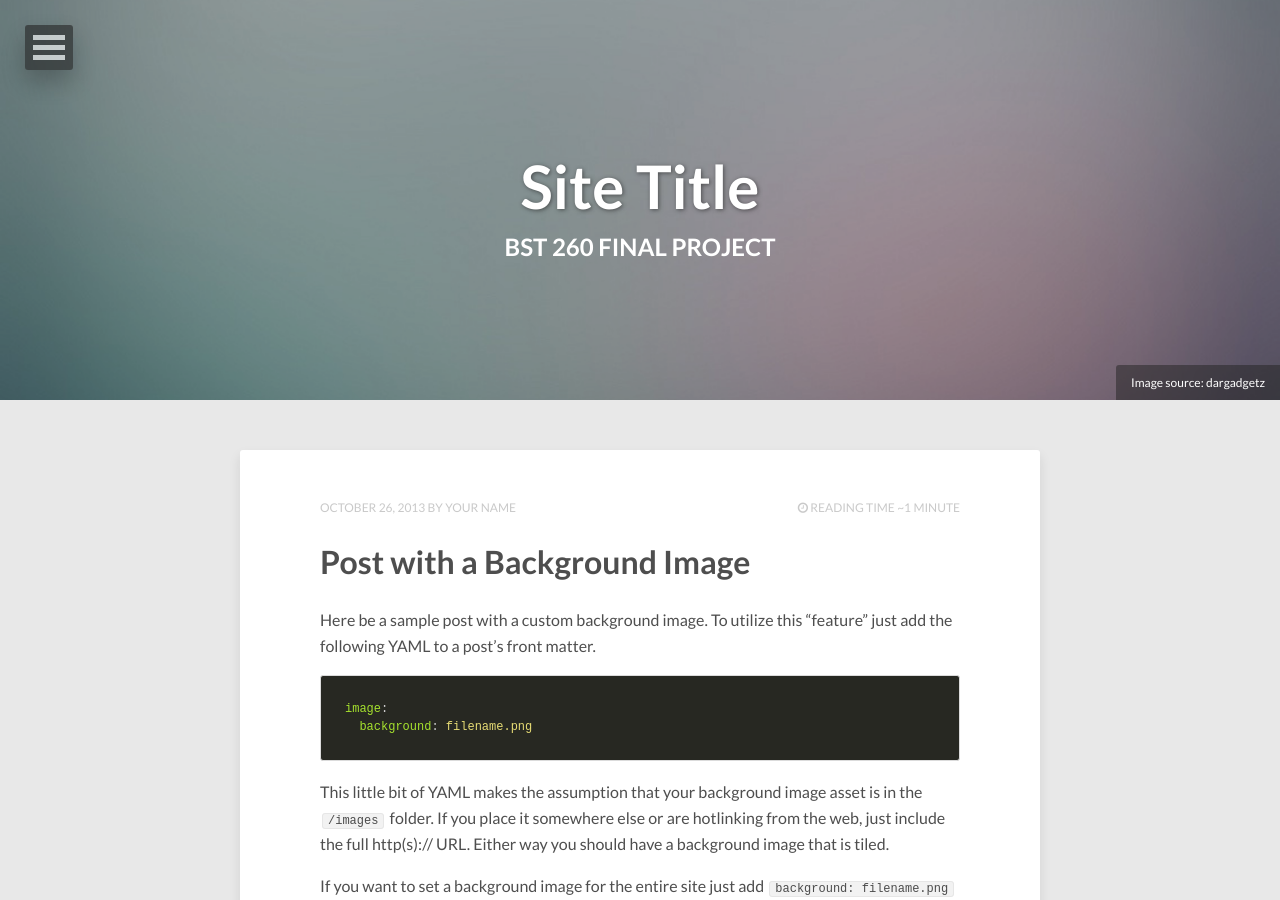
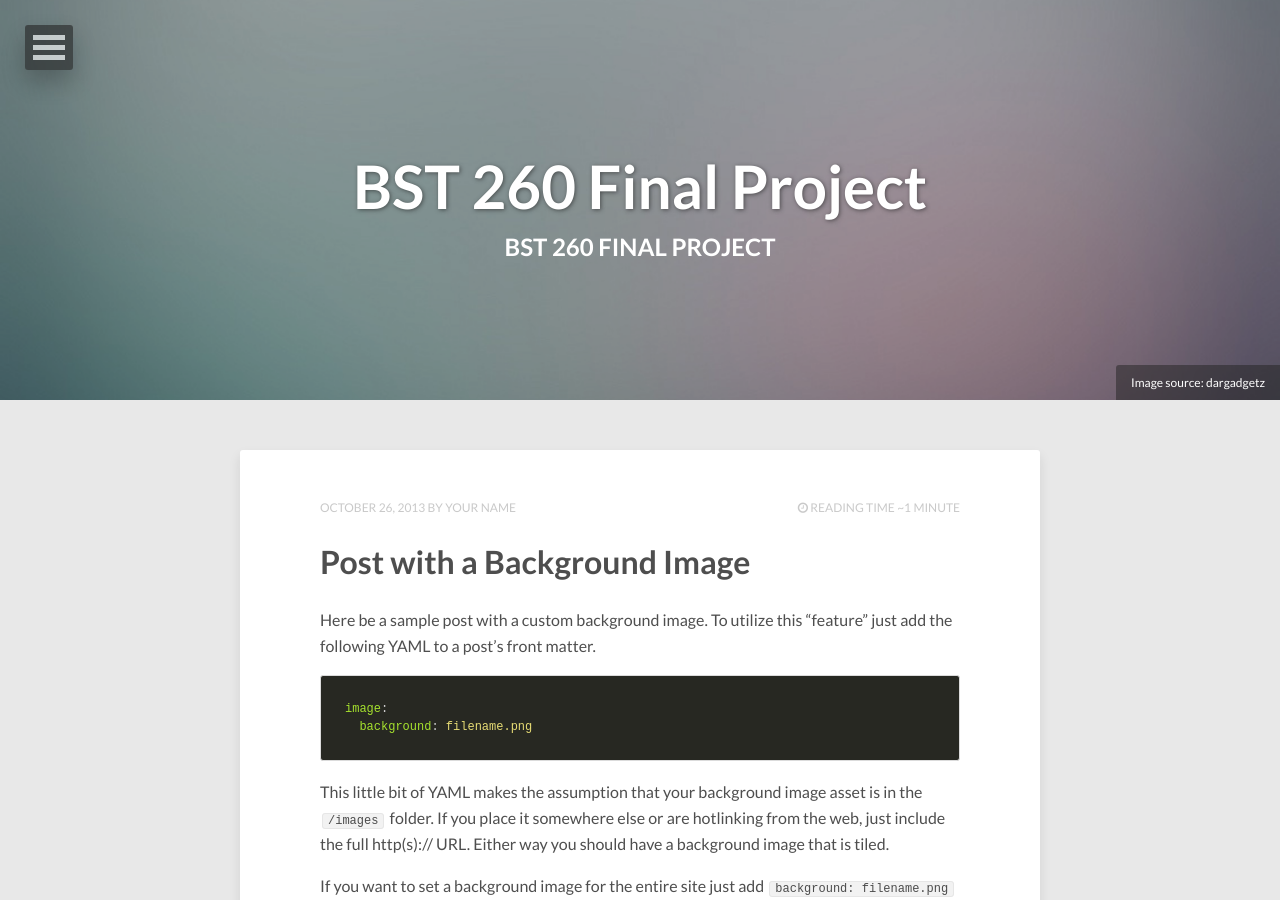
Before and after one commit to health1234/whhsu2.github.io, a Jekyll site: the page built from index.html, in a window 1280 px wide and 900 px high. Built offline with Jekyll 4.4.1, drawn with Linux system fonts in a browser that asks for light colours; nearby versions of some CDN libraries; the list of posts is cut into pages by our own code.

Commit message:
Update _config.yml

```diff
--- a/_config.yml
+++ b/_config.yml
@@ -1,4 +1,4 @@
-title:            Site Title
+title:            BST 260 Final Project
 description:      Describe your website here.
 disqus_shortname:
 reading_time:     true
```
